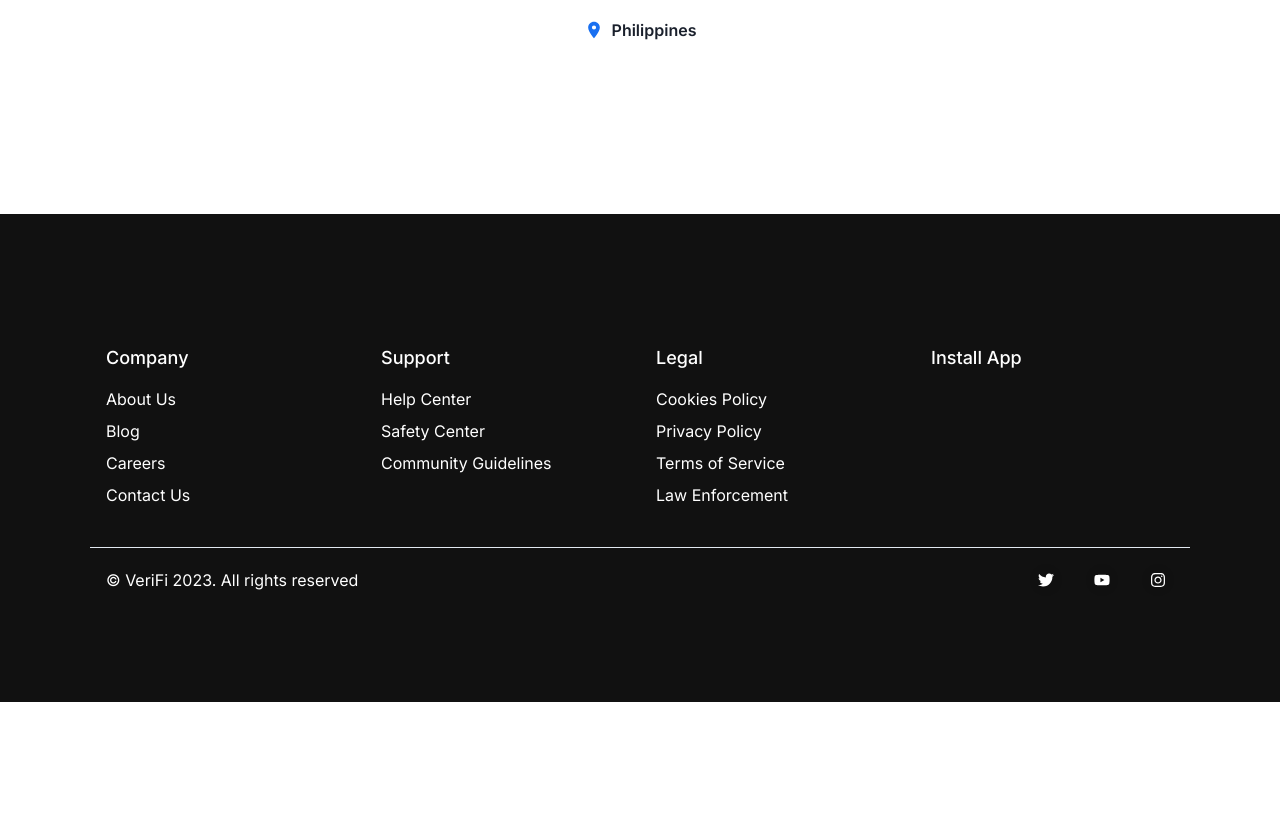
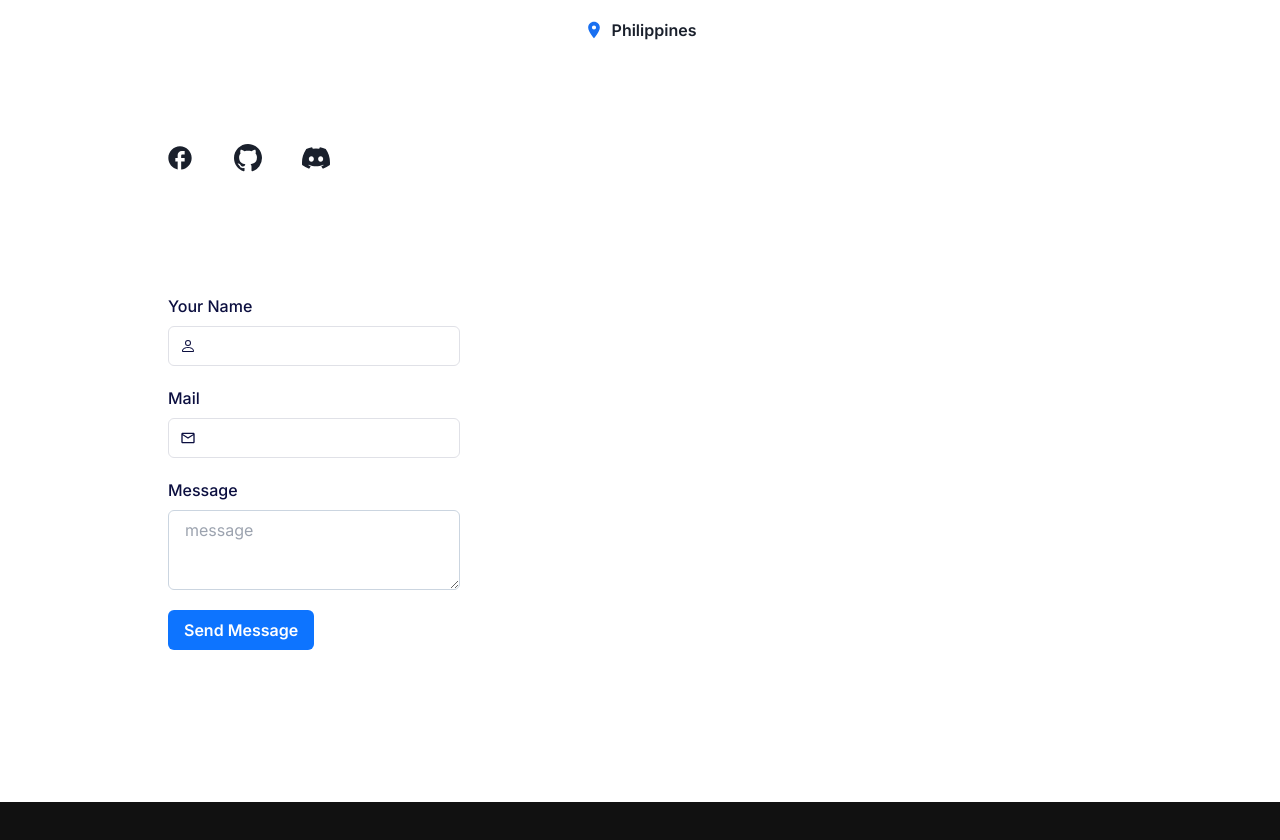
Before and after one commit to troyistroyenzo/Verifi, a Next.js app: page /contact in a window 1280 px wide. Shown: the part 620-1460 px from the top of the page. Before the commit the page ends 1322 px from the top, so only its background shows below. Built offline with nearby package versions, Linux system fonts and the light colour scheme.

Commit message:
added back form content

```diff
--- a/app/contact/page.tsx
+++ b/app/contact/page.tsx
@@ -88,7 +88,7 @@ import {
                         </Button>
                       </VStack>
                     </Box>
-                    {/* <HStack
+                    <HStack
                       mt={{ lg: 10, md: 10 }}
                       spacing={5}
                       px={5}
@@ -117,10 +117,10 @@ import {
                         _hover={{ bg: '#0D74FF' }}
                         icon={<BsDiscord size="28px" />}
                       />
-                    </HStack> */}
+                    </HStack>
                   </Box>
                 </WrapItem>
-                {/* <WrapItem>
+                <WrapItem>
                   <Box bg="white" borderRadius="lg">
                     <Box m={8} color="#0B0E3F">
                       <VStack spacing={5}>
@@ -166,7 +166,7 @@ import {
                       </VStack>
                     </Box>
                   </Box>
-                </WrapItem> */}
+                </WrapItem>
               </Wrap>
             </Box>
           </Box>
```
